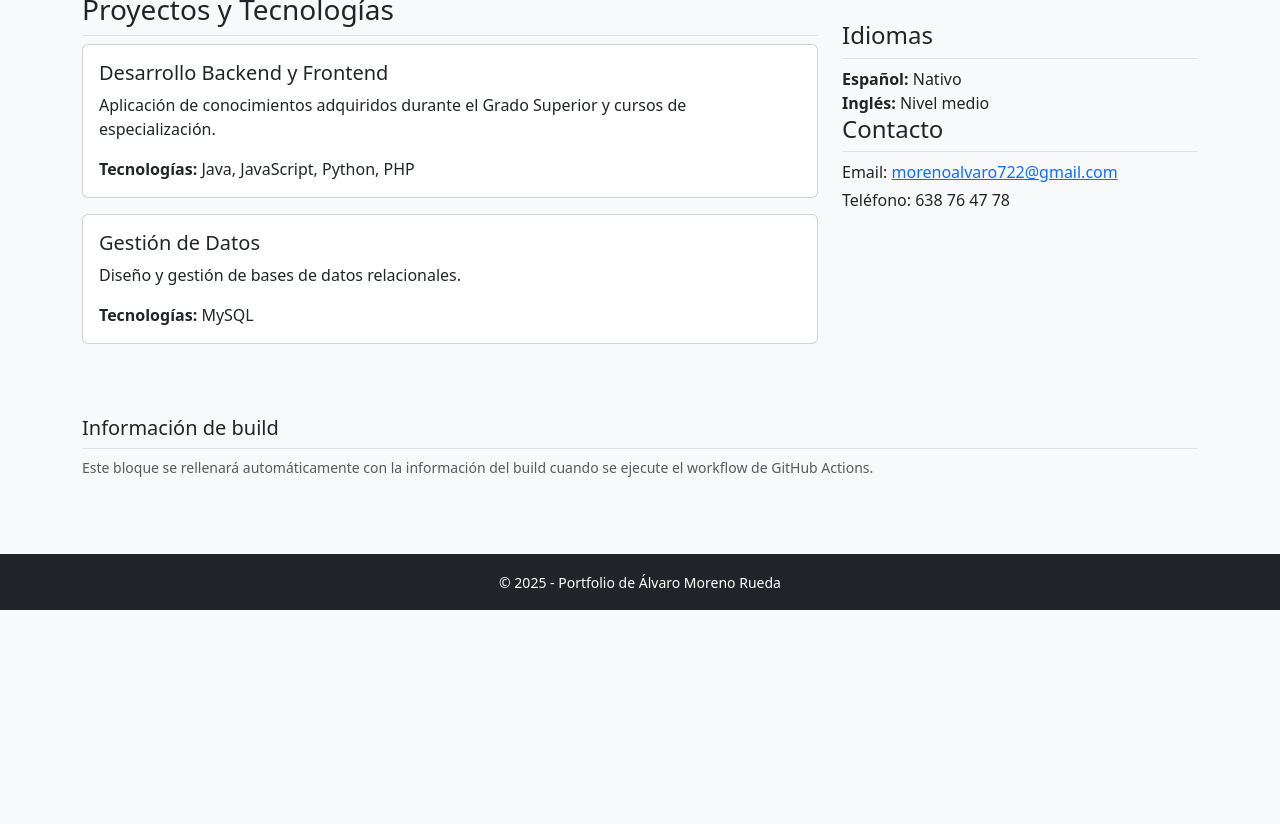
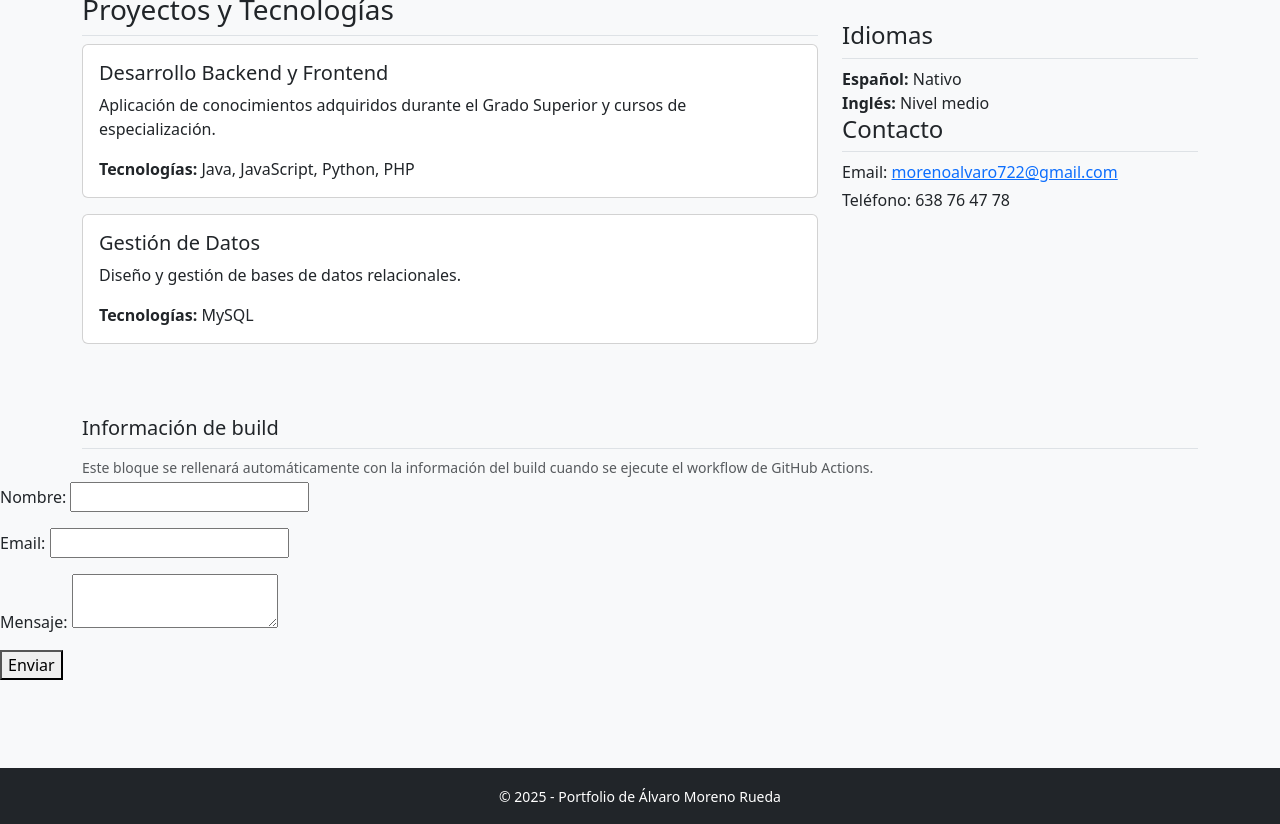
Before and after one commit to thestak10/PracticaDespliegueNetlify, a plain HTML site: page index.html in a window 1280 px wide. Shown: the part 979-1803 px from the top of the page. Before the commit the page ends 1589 px from the top, so only its background shows below. Drawn offline with nearby package versions, Linux system fonts and the light colour scheme.

Commit message:
Añadido formulario

```diff
--- a/index.html
+++ b/index.html
@@ -211,6 +211,20 @@
                     </div>
             </section>
         </div>
+	<form name="contacto" method="POST" data-netlify="true">
+  		<p>
+		  <label>Nombre: <input type="text" name="nombre" /></label>
+  		</p>
+  		<p>
+    		  <label>Email: <input type="email" name="email" /></label>
+  		</p>
+  		<p>
+    		  <label>Mensaje: <textarea name="mensaje"></textarea></label>
+ 		</p>
+  		<p>
+    		  <button type="submit">Enviar</button>
+  		</p>
+	</form>
     </main>
 
 
```
